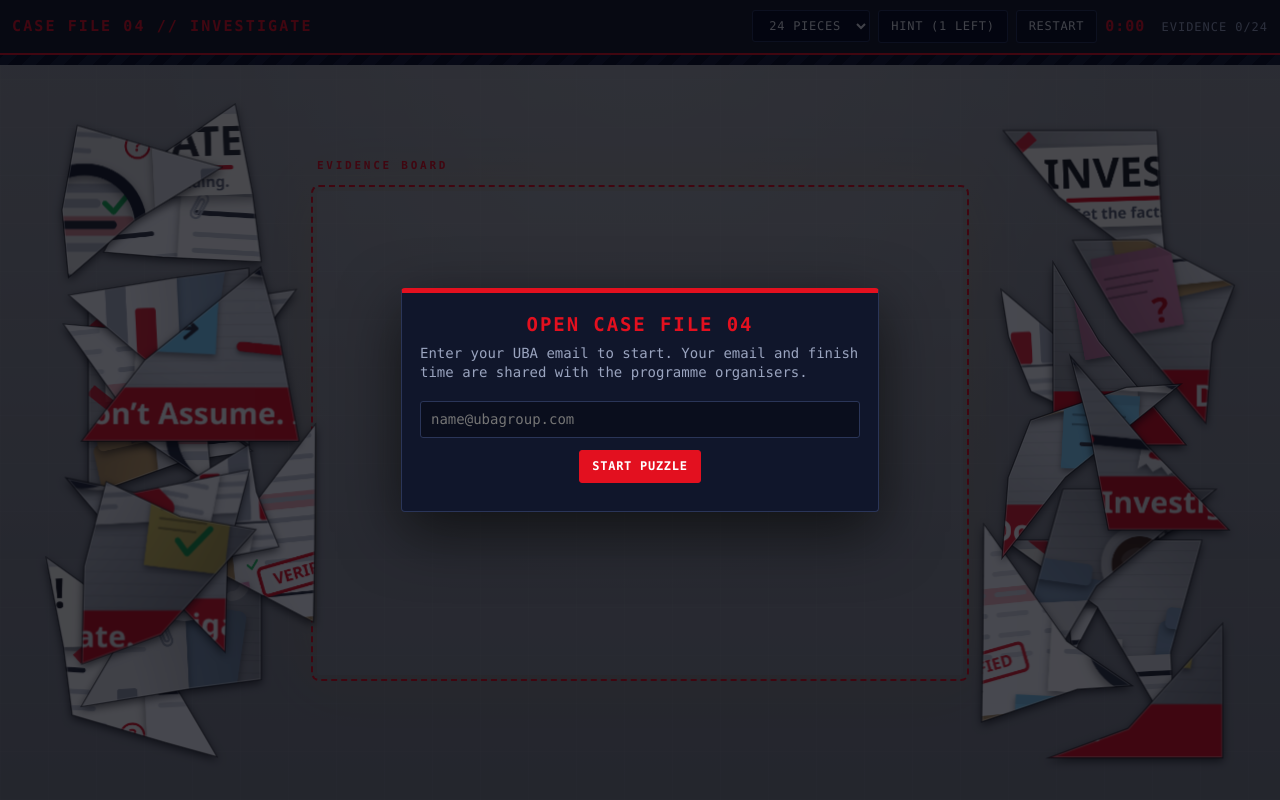
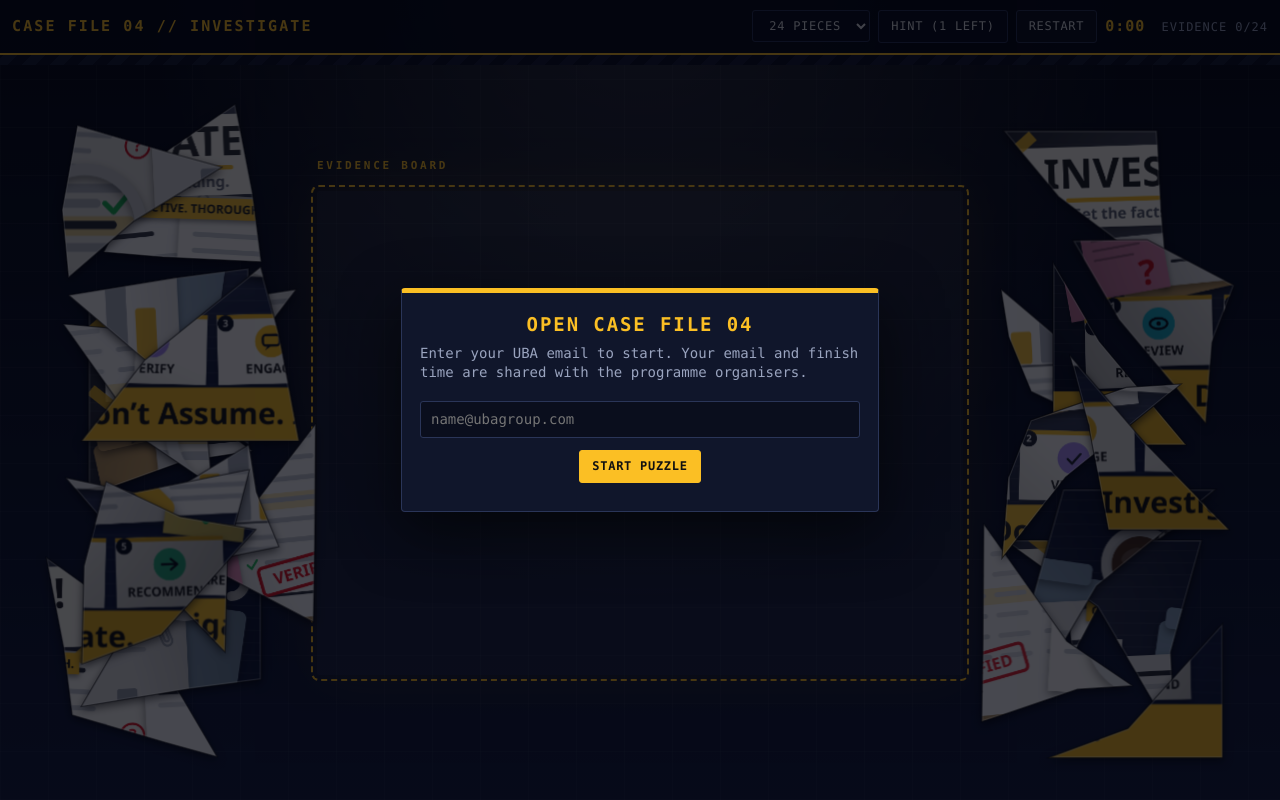
Before and after one commit to eniolaojerinde/ISO-10002---STEP-3, a plain HTML site: page step4.html in a window 1280 px wide. Drawn offline with Linux system fonts and the light colour scheme.

Commit message:
Update step4.html

```diff
--- a/step4.html
+++ b/step4.html
@@ -150,34 +150,42 @@ function makePoster(){
     x.strokeStyle=INK;x.lineWidth=3;x.beginPath();x.moveTo(-sw/2+24,base+4);x.lineTo(sw/2-24,base+4);x.stroke();
     for(let r=0;r<4;r++)bar(-sw/2+24,base+28+r*22,sw-70-r*30,'#c9cdd6');
   });
-  // receipt
-  x.save();x.translate(790,660);x.rotate(.2);shade(14,6);x.fillStyle='#ffffff';
-  x.beginPath();x.moveTo(-58,-135);x.lineTo(58,-135);x.lineTo(58,128);for(let i=0;i<=8;i++)x.lineTo(58-i*14.5,128+(i%2?0:12));x.closePath();x.fill();noShade();
-  bar(-42,-112,70,INK);
-  for(let r=0;r<8;r++){bar(-42,-80+r*24,r%2?50:84,'#c9cdd6');}
-  x.setLineDash([4,5]);x.strokeStyle='#9aa0ad';x.lineWidth=2;x.beginPath();x.moveTo(-46,92);x.lineTo(46,92);x.stroke();x.setLineDash([]);
-  x.fillStyle=P.ac;rr(-42,104,84,12,6);x.fill();
-  x.restore();
   // stamp on sheet A
   x.save();x.translate(292,545);x.rotate(-.28);x.strokeStyle=RED;x.lineWidth=6;rr(-92,-26,184,52,8);x.stroke();
   x.fillStyle=RED;x.font='900 30px '+FS;x.textAlign='center';x.textBaseline='middle';x.fillText('VERIFIED',0,2);x.restore();
   x.textAlign='left';x.textBaseline='alphabetic';
   // sticky notes
-  sticky(120,655,150,-.18,'#ff9ecb',s2=>{x.strokeStyle='rgba(0,0,0,.3)';x.lineWidth=4;for(let i=0;i<3;i++){x.beginPath();x.moveTo(-s2/2+20,-s2/2+42+i*18);x.lineTo(s2/2-30-i*14,-s2/2+42+i*18);x.stroke();}
+  sticky(95,585,150,-.18,'#ff9ecb',s2=>{x.strokeStyle='rgba(0,0,0,.3)';x.lineWidth=4;for(let i=0;i<3;i++){x.beginPath();x.moveTo(-s2/2+20,-s2/2+42+i*18);x.lineTo(s2/2-30-i*14,-s2/2+42+i*18);x.stroke();}
     x.fillStyle=RED;x.font='900 64px '+FS;x.textAlign='center';x.textBaseline='middle';x.fillText('?',s2/4,s2/4+8);x.textAlign='left';x.textBaseline='alphabetic';});
-  sticky(1075,650,150,.12,'#ffe66d',s2=>{x.strokeStyle='rgba(0,0,0,.3)';x.lineWidth=4;for(let i=0;i<3;i++){x.beginPath();x.moveTo(-s2/2+20,-s2/2+42+i*18);x.lineTo(s2/2-26-i*18,-s2/2+42+i*18);x.stroke();}
+  sticky(1110,590,150,.12,'#ffe66d',s2=>{x.strokeStyle='rgba(0,0,0,.3)';x.lineWidth=4;for(let i=0;i<3;i++){x.beginPath();x.moveTo(-s2/2+20,-s2/2+42+i*18);x.lineTo(s2/2-26-i*18,-s2/2+42+i*18);x.stroke();}
     x.strokeStyle=GRN;x.lineWidth=11;x.beginPath();x.moveTo(-18,22);x.lineTo(2,44);x.lineTo(40,-6);x.stroke();});
-  sticky(430,665,140,.05,'#7dd3fc',s2=>{x.strokeStyle='rgba(0,0,0,.3)';x.lineWidth=4;for(let i=0;i<2;i++){x.beginPath();x.moveTo(-s2/2+18,-s2/2+40+i*18);x.lineTo(s2/2-26,-s2/2+40+i*18);x.stroke();}
-    x.strokeStyle=INK;x.lineWidth=7;x.beginPath();x.moveTo(-34,24);x.lineTo(30,24);x.moveTo(12,6);x.lineTo(32,24);x.lineTo(12,42);x.stroke();});
-  // pen and clips
-  x.save();x.translate(655,735);x.rotate(.1);shade(10,5);x.fillStyle='#1f2430';rr(-120,-9,240,18,9);x.fill();noShade();
-  x.fillStyle=P.ac;rr(-120,-9,90,18,9);x.fill();x.fillStyle='#d9dce3';x.beginPath();x.moveTo(120,-9);x.lineTo(150,0);x.lineTo(120,9);x.closePath();x.fill();x.restore();
+  // paperclips
   clip(482,190,.5);clip(1020,235,-.4);clip(190,285,.9);
   // mug (top view)
   x.save();x.translate(1058,140);shade(16,8);x.fillStyle='#f4f4f6';dot(0,0,72);noShade();
   x.strokeStyle='#f4f4f6';x.lineWidth=18;x.beginPath();x.arc(86,0,26,-Math.PI/2,Math.PI/2);x.stroke();
   x.fillStyle='#e6e7ea';dot(0,0,58);x.fillStyle='#5b3a24';dot(0,0,52);
   x.fillStyle='rgba(255,255,255,.2)';x.beginPath();x.ellipse(-14,-16,22,12,-.5,0,7);x.fill();x.restore();
+  // five numbered index cards
+  const cxs=[160,380,600,820,1040],ccy=728,icol=['#22d3ee','#a78bfa',P.ac,'#fb7185','#34d399'],lab=['REVIEW','VERIFY','ENGAGE','COMPARE','RECOMMEND'];
+  cxs.forEach((cx,i)=>{
+    x.save();x.translate(cx,ccy);x.rotate(i%2?.025:-.025);
+    shade(14,6);x.fillStyle='#fffefb';x.fillRect(-100,-65,200,130);noShade();
+    x.fillStyle=P.ac;x.fillRect(-100,-65,200,8);
+    x.fillStyle=icol[i];dot(0,-14,30);
+    x.save();x.translate(0,-14);x.scale(.7,.7);x.strokeStyle='#0b1020';x.fillStyle='#0b1020';x.lineWidth=6;
+    if(i===0){x.beginPath();x.ellipse(0,0,23,14,0,0,7);x.stroke();dot(0,0,6);}
+    if(i===1){x.beginPath();x.moveTo(-16,2);x.lineTo(-4,14);x.lineTo(18,-12);x.stroke();}
+    if(i===2){rr(-22,-17,44,28,8);x.stroke();x.beginPath();x.moveTo(-8,10);x.lineTo(-17,24);x.lineTo(3,10);x.closePath();x.fill();}
+    if(i===3){rr(-25,-18,26,26,5);x.stroke();rr(-1,-8,26,26,5);x.stroke();}
+    if(i===4){x.beginPath();x.moveTo(-21,0);x.lineTo(17,0);x.stroke();x.beginPath();x.moveTo(3,-14);x.lineTo(20,0);x.lineTo(3,14);x.stroke();}
+    x.restore();
+    x.fillStyle='#0b1020';dot(-84,-49,15);
+    x.fillStyle='#ffffff';x.font='900 18px '+FS;x.textAlign='center';x.textBaseline='middle';x.fillText(String(i+1),-84,-48);
+    x.fillStyle='#1c1d20';x.font='800 24px '+FS;x.fillText(lab[i],0,38);
+    x.restore();
+  });
+  x.textAlign='left';x.textBaseline='alphabetic';
   // magnifying glass
   x.save();x.beginPath();x.arc(610,480,105,0,7);x.clip();
   x.fillStyle='#fffefb';x.fillRect(500,370,220,220);
@@ -200,6 +208,9 @@ function makePoster(){
   x.strokeStyle=P.ac;x.lineWidth=8;x.beginPath();x.moveTo(-210,24);x.lineTo(210,24);x.stroke();
   x.font='700 28px '+FS;x.fillStyle='#5a5f6e';x.fillText('Get the facts before deciding.',0,52);
   x.restore();
+  // objective tag
+  x.save();x.translate(470,194);x.rotate(.03);shade(10,5);x.fillStyle=P.ac;x.fillRect(-140,-20,280,40);noShade();
+  x.fillStyle=dk;x.font='800 22px '+FS;x.textAlign='center';x.textBaseline='middle';x.fillText('OBJECTIVE. THOROUGH.',0,2);x.restore();
   // band
   x.textAlign='left';x.textBaseline='alphabetic';
   x.fillStyle=P.ac;x.fillRect(0,800,w,100);
@@ -358,7 +369,7 @@ const PRE={
   sepia:{b1:'#1f140b',b2:'#5a3d22',ac:'#f5c542',ink:'#fff7e6'},
   steel:{b1:'#0b1a26',b2:'#1f4e5f',ac:'#ff6b57',ink:'#ffffff'}
 };
-let PAL={...PRE.std};
+let PAL={...PRE.noir};
 try{const sv=JSON.parse(localStorage.getItem('jpal4b')||'null');if(sv&&sv.b1&&sv.ac)PAL=sv;}catch(e){}
 function onInk(hex){const n=parseInt(hex.slice(1),16);return (.299*(n>>16)+.587*(n>>8&255)+.114*(n&255))>150?'#111111':'#ffffff';}
 function applyChrome(){const r=document.documentElement.style;r.setProperty('--acc',PAL.ac);r.setProperty('--accink',onInk(PAL.ac));r.setProperty('--b1',PAL.b1);r.setProperty('--b2',PAL.b2);}
```
